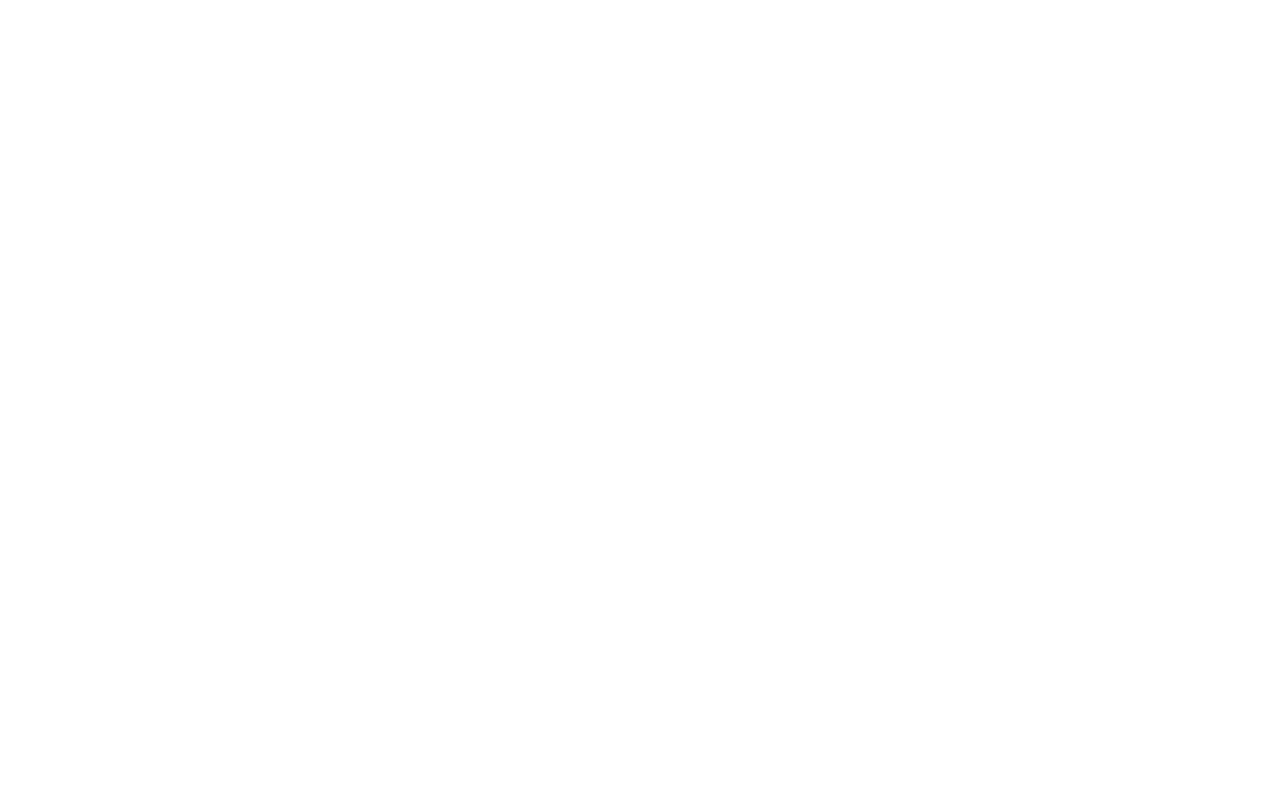
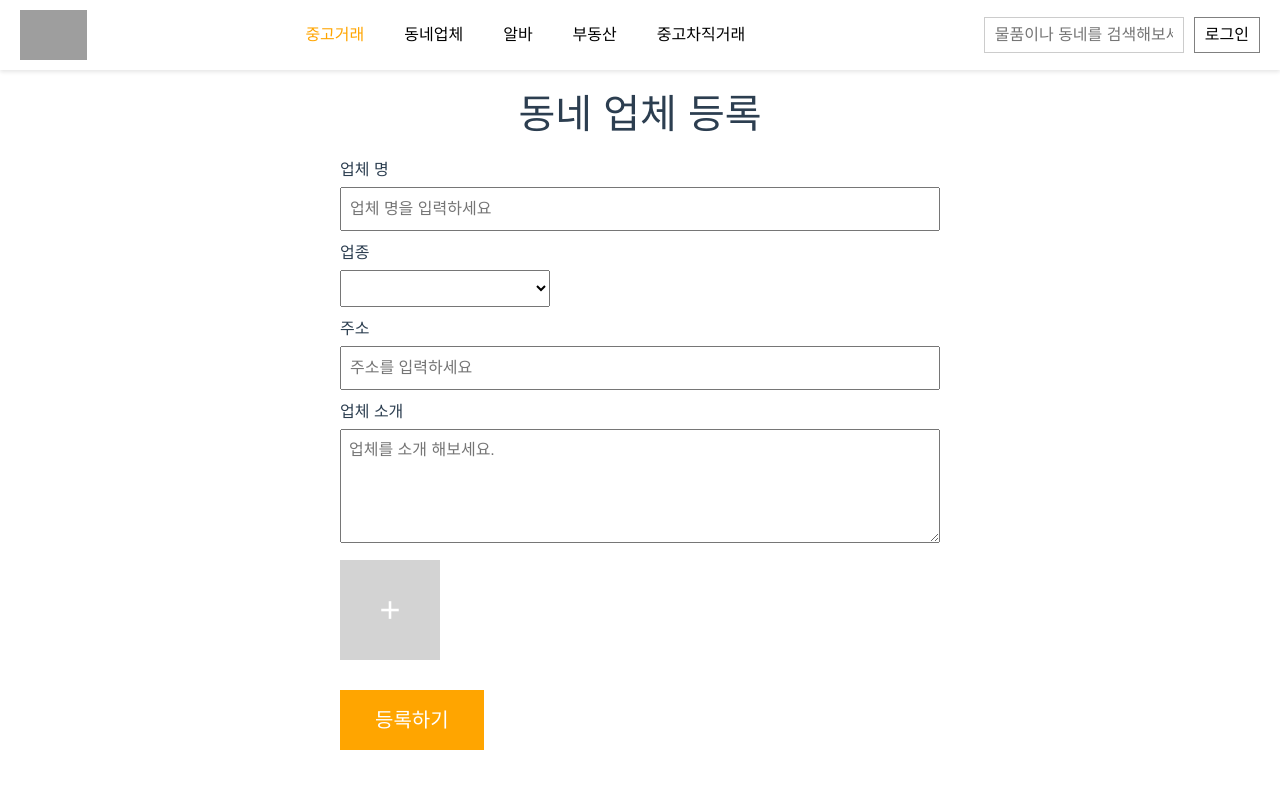
Before and after one commit to dlrms6172/cucumber_market_front, a Vue app in the folder cucumbervue/: page /neighborcomform in a window 1280 px wide. Before the commit this address had no page. Shown: the top 800 px of the page. Built offline with nearby package versions, Linux system fonts and the light colour scheme; grey boxes are pictures that could not be loaded.

Commit message:
동네업체 작성폼.vue 작성

```diff
--- a/cucumbervue/src/router/index.js
+++ b/cucumbervue/src/router/index.js
@@ -77,6 +77,11 @@ const routes = [
         name: "usedtradewritten",
         component: () => import("../views/UsedTradeForm.vue"),
     },
+    {
+        path: '/neighborcomform',
+        name: 'business',
+        component: () => import("../views/Form/NeighborComForm.vue")
+    }
 ];
 
 const router = createRouter({
--- /dev/null
+++ b/cucumbervue/src/views/Form/NeighborComForm.vue
@@ -0,0 +1,163 @@
+<template>
+  <header-view></header-view>
+  <div class="app-container">
+    <h1>동네 업체 등록</h1>
+
+    <div class="form-group">
+      <label for="businessName">업체 명</label>
+      <input id="businessName" v-model="businessName" placeholder="업체 명을 입력하세요"/>
+    </div>
+
+    <div class="form-group">
+      <label for="category">업종</label>
+      <select id="category" v-model="category">
+        <option value="option1">통신판매</option>
+        <option value="option2">의류판매</option>
+        <option value="option2">광고/인쇄</option>
+        <option value="option2">클래스</option>
+        <option value="option2">학원</option>
+
+      </select>
+    </div>
+
+    <!-- TODO. 주소api -->
+    <div class="form-group">
+      <label for="address">주소</label>
+      <input id="address" v-model="address" placeholder="주소를 입력하세요" @focus="searchAddress"/>
+    </div>
+
+    <div class="form-group">
+      <label for="description">업체 소개</label>
+      <textarea id="description" v-model="description" placeholder="업체를 소개 해보세요." rows="4"></textarea>
+    </div>
+
+    <div class="image-upload">
+      <button @click="triggerFileInput" class="image-button">+</button>
+      <div class="image-preview">
+        <div v-for="(image, index) in images" :key="image.id" class="image-container">
+          <img :src="image.url" class="uploaded-image"/>
+          <button @click="removeImage(index)" class="delete-button">X</button>
+        </div>
+      </div>
+      <input type="file" id="image-file" ref="fileInput" @change="handleFileUpload" multiple hidden>
+    </div>
+
+    <button class="submit-button" @click="submitData">등록하기</button>
+  </div>
+  <footer-view></footer-view>
+</template>
+
+<script setup>
+import {ref} from 'vue';
+import HeaderView from "@/components/HeaderComp.vue";
+import FooterView from "@/components/FooterComp.vue";
+
+const businessName = ref('');
+const category = ref('');
+const address = ref('');
+const description = ref('');
+const images = ref([]);
+const fileInput = ref(null);
+
+const triggerFileInput = () => {
+  fileInput.value.click();
+};
+
+const handleFileUpload = event => {
+  const files = event.target.files;
+  for (let file of files) {
+    const reader = new FileReader();
+    reader.onload = (e) => {
+      images.value.push({id: file.name, url: e.target.result});
+    };
+    reader.readAsDataURL(file);
+  }
+};
+
+const removeImage = index => {
+  images.value.splice(index, 1);
+};
+
+const searchAddress = () => {
+  // TODO. 주소검색api
+};
+
+const submitData = async () => {
+  // API 호출
+};
+</script>
+
+<style>
+.app-container {
+  margin: 20px auto;
+  width: 80%;
+  max-width: 600px;
+}
+
+h1 {
+  text-align: center;
+  margin-bottom: 20px;
+}
+
+.form-group label {
+  display: block;
+  margin-bottom: 5px;
+}
+
+.form-group select, .form-group input, .form-group textarea {
+  width: 100%;
+  padding: 8px;
+  margin-bottom: 10px;
+}
+
+.image-upload {
+  display: flex;
+  align-items: center;
+}
+
+.image-button {
+  background-color: lightgray;
+  color: white;
+  border: none;
+  width: 100px;
+  height: 100px;
+  font-size: 36px;
+  cursor: pointer;
+  margin-right: 10px;
+}
+
+.image-container {
+  position: relative;
+  display: inline-block;
+  margin-right: 20px;
+}
+
+.uploaded-image {
+  width: 100px;
+  height: 100px;
+}
+
+.delete-button {
+  position: absolute;
+  top: 0;
+  right: 0;
+  border: none;
+  background-color: red;
+  color: white;
+  cursor: pointer;
+}
+
+.submit-button {
+  background-color: orange;
+  color: white;
+  padding: 15px 35px;
+  border: none;
+  cursor: pointer;
+  display: block;
+  margin-top: 30px;
+  font-size: 20px;
+}
+
+.form-group select {
+  width: 35%;
+} </style>
--- a/cucumbervue/src/views/NeighborComView.vue
+++ b/cucumbervue/src/views/NeighborComView.vue
@@ -5,6 +5,7 @@
       <div class="cover-content">
         <h1 class="cover-title">동네 이웃들이<br>자주 가는 동네 업체</h1>
         <span class="cover-description">우리 동네 사람들이<br>이용하는 업체를 찾아보세요.</span>
+        <router-link to="/neighborcomform" class="register-button">업체 등록하기</router-link>
         <div class="cover-image">
         <span class="store-cover-image">
           <img
@@ -440,4 +441,20 @@ img {
   overflow-clip-margin: content-box;
   overflow: clip;
 }
+
+.register-button {
+  background-color: #ff7e00;
+  color: white;
+  font-size: 18px;
+  border: none;
+  padding: 3px 20px;
+  border-radius: 5px;
+  cursor: pointer;
+  margin-top: 24px;
+  outline: none;
+}
+
+.register-button:hover {
+  background-color: #e56d00;
+}
 </style>
```
Also changed, not shown: cucumbervue/src/views/Article/NeighborComArticle.vue (added, +92 -0 lines).
